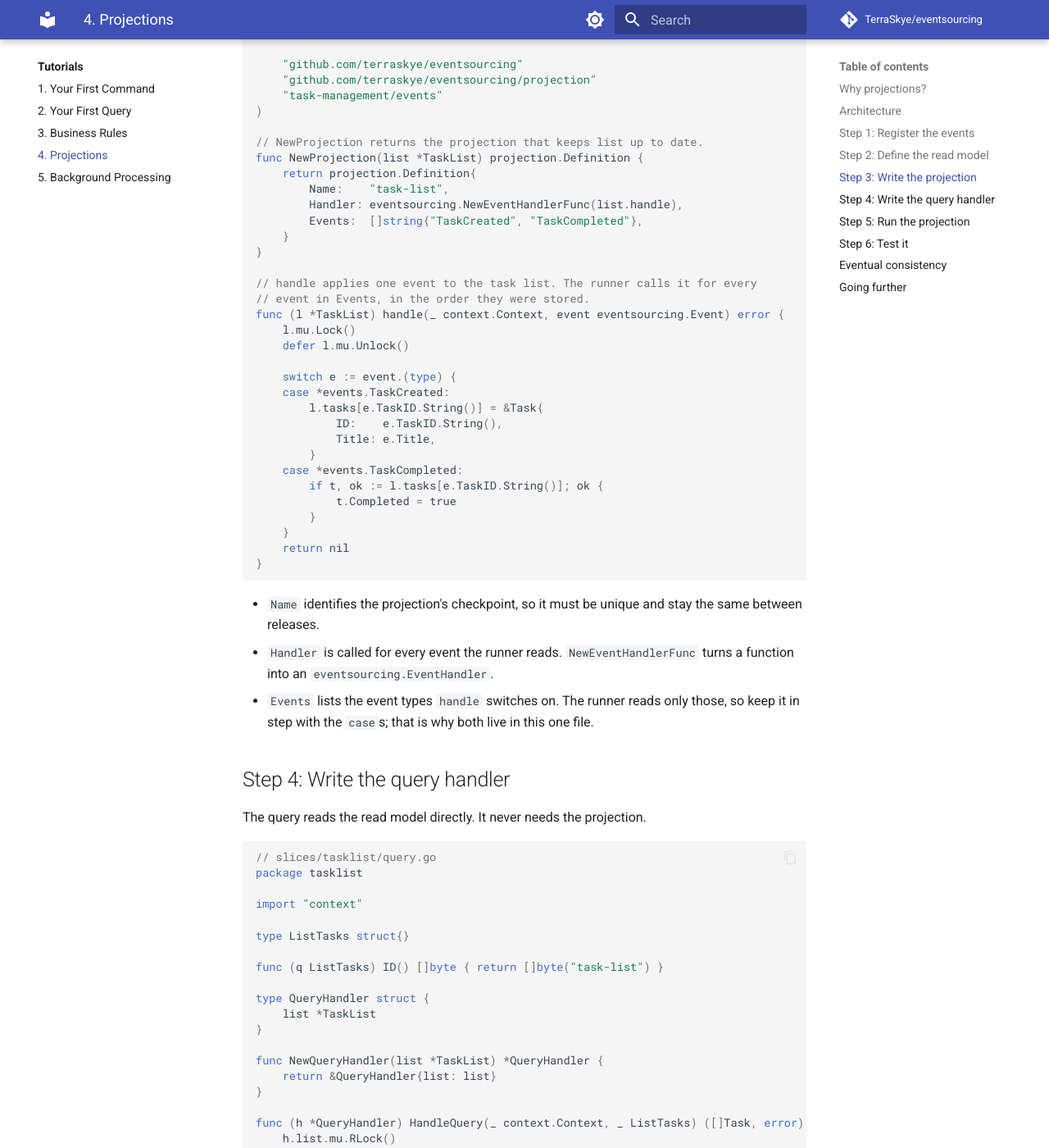
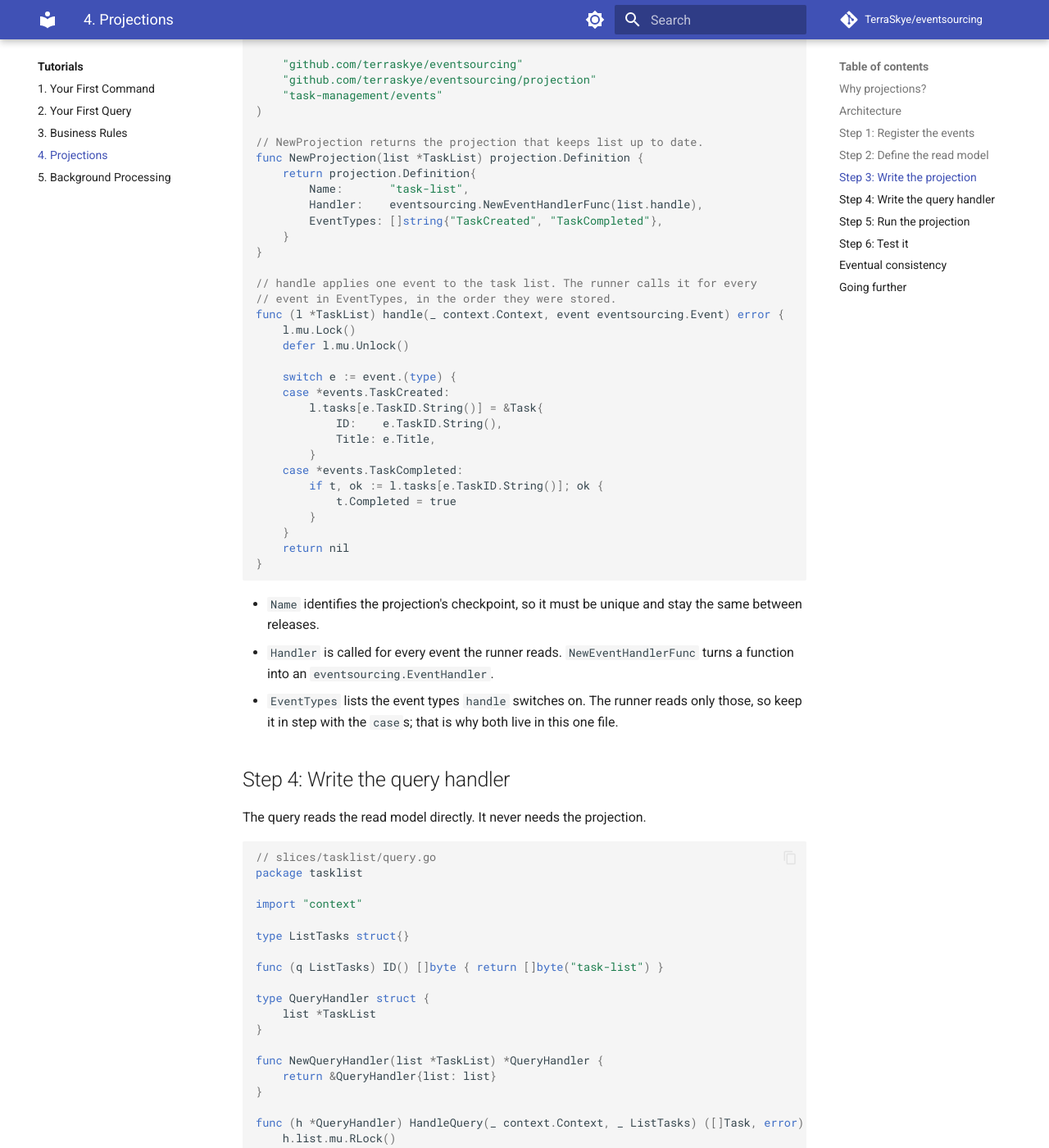
Before and after one commit to TerraSkye/eventsourcing, an MkDocs documentation site: the page built from docs/tutorials/04-projections.md, in a window 1280 px wide and 1400 px high, scrolled down 2327 px. Shown: the whole window at 82% size. Built offline with MkDocs 1.6.1 and Material for MkDocs 9.7.7, drawn with Linux system fonts in a browser that asks for light colours; comment, search, counter and statistics services are not loaded.

Commit message:
Rename Definition.Events to Definition.EventTypes
The projection's list of event type names was called Events, and the
same list is ReadOptions.EventTypes when the runner passes it to
ReadAll. It holds type names, not events, so both are now EventTypes.

```diff
--- a/docs/tutorials/04-projections.md
+++ b/docs/tutorials/04-projections.md
@@ -101,14 +101,14 @@ import (
 // NewProjection returns the projection that keeps list up to date.
 func NewProjection(list *TaskList) projection.Definition {
     return projection.Definition{
-        Name:    "task-list",
-        Handler: eventsourcing.NewEventHandlerFunc(list.handle),
-        Events:  []string{"TaskCreated", "TaskCompleted"},
+        Name:       "task-list",
+        Handler:    eventsourcing.NewEventHandlerFunc(list.handle),
+        EventTypes: []string{"TaskCreated", "TaskCompleted"},
     }
 }
 
 // handle applies one event to the task list. The runner calls it for every
-// event in Events, in the order they were stored.
+// event in EventTypes, in the order they were stored.
 func (l *TaskList) handle(_ context.Context, event eventsourcing.Event) error {
     l.mu.Lock()
     defer l.mu.Unlock()
@@ -130,7 +130,7 @@ func (l *TaskList) handle(_ context.Context, event eventsourcing.Event) error {
 
 - `Name` identifies the projection's checkpoint, so it must be unique and stay the same between releases.
 - `Handler` is called for every event the runner reads. `NewEventHandlerFunc` turns a function into an `eventsourcing.EventHandler`.
-- `Events` lists the event types `handle` switches on. The runner reads only those, so keep it in step with the `case`s; that is why both live in this one file.
+- `EventTypes` lists the event types `handle` switches on. The runner reads only those, so keep it in step with the `case`s; that is why both live in this one file.
 
 ## Step 4: Write the query handler
 
```
Also changed, not shown: docs/how-to/cached-projection.md (+18 -18 lines), docs/how-to/rebuild-without-downtime.md (+3 -3 lines), 4 other files.
